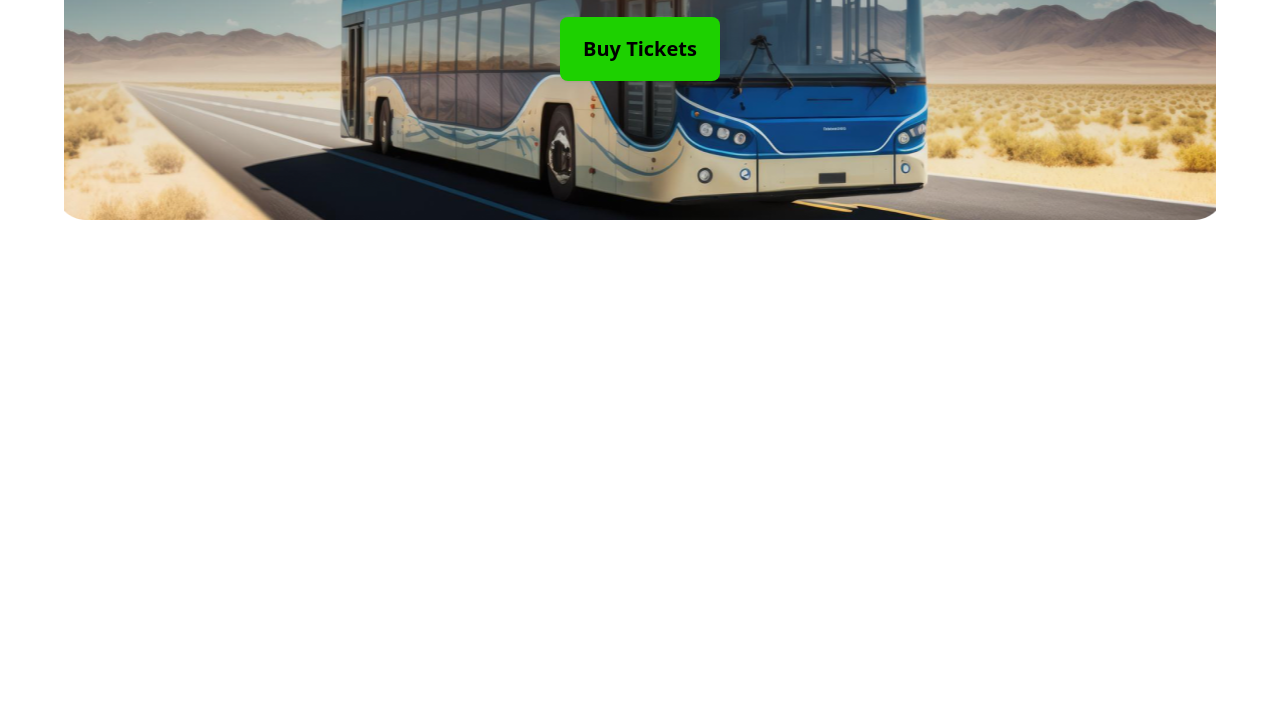
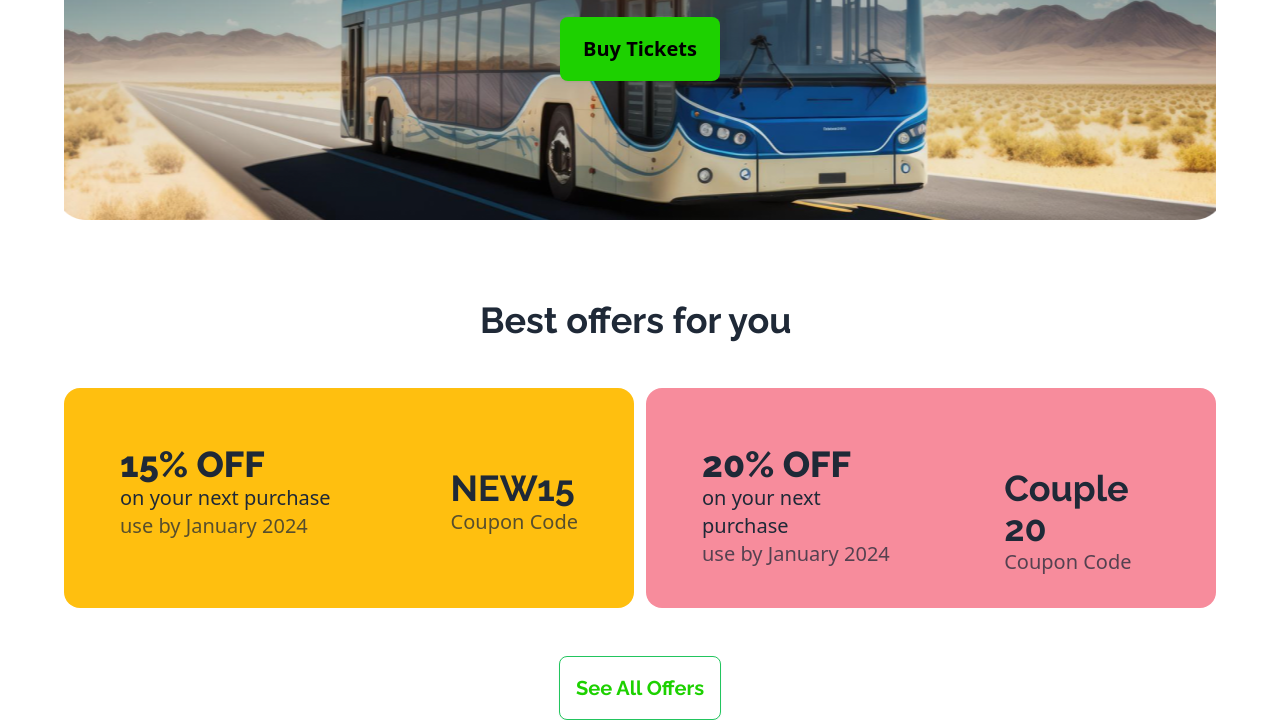
Before and after one commit to romanibra/assignment-five, a plain HTML site: page index.html in a window 1280 px wide. Shown: the part 498-1218 px from the top of the page. Before the commit the page ends 800 px from the top, so only its background shows below. Drawn offline with nearby package versions, Linux system fonts and the light colour scheme.

Commit message:
coupon added

```diff
--- a/index.html
+++ b/index.html
@@ -56,6 +56,44 @@
                 </div>
               </div>
           </div>
+          <!-- Best offers for you -->
+          <div class="mt-20 w-80 mx-auto "><h2 class="text-4xl raleway-font font-bold ">Best offers for you</h2></div>
+          <!-- coupon section -->
+          <div class=" flex justify-between max-w-6xl mx-auto mt-12 " >
+            <div class="w-[570px] h-[220px] bg-[#FFBF0F] rounded-2xl flex justify-between">
+              <div class="p-14 gap-7">
+                <h2  class="text-4xl raleway-font font-extrabold ">15% OFF</h2>
+                <p class="text-xl font-medium">
+                  on your next purchase
+                 </p>
+                <p class="opacity-75 text-xl "> use by January 2024</p>
+
+              </div>
+              <div class="py-20 px-14  ">
+                <h2 class="text-4xl raleway-font font-bold ">NEW15
+                </h2>
+              <p class="opacity-75 text-xl">Coupon Code</p></div>
+            </div>
+
+            <div class="w-[570px] h-[220px] bg-[#F78C9C] rounded-2xl flex justify-between">
+              <div class="p-14 gap-7">
+                <h2  class="text-4xl raleway-font font-extrabold ">20% OFF</h2>
+                <p class="text-xl font-medium">
+                  on your next purchase
+                 </p>
+                <p class="opacity-75 text-xl "> use by January 2024</p>
+
+              </div>
+              <div class="py-20 px-10  ">
+                <h2 class="text-4xl raleway-font font-bold ">Couple 20
+                </h2>
+              <p class="opacity-75 text-xl">Coupon Code</p></div>
+            </div>
+
+          </div>
+          <div class="max-w-6xl mx-auto mt-12 flex justify-center">
+            <button class="btn text-xl font-bold bg-white h-16 border-green-500 text-[#1DD100] raleway-font">See All Offers</button></div>
+
     </header>
 
 </body>
```
